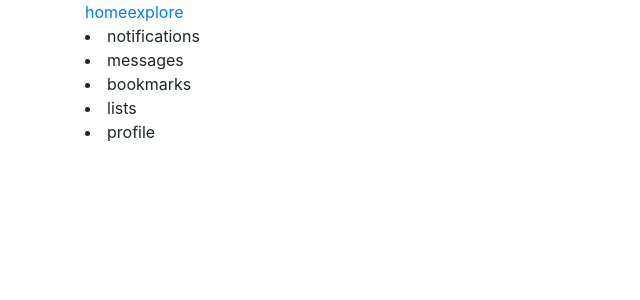
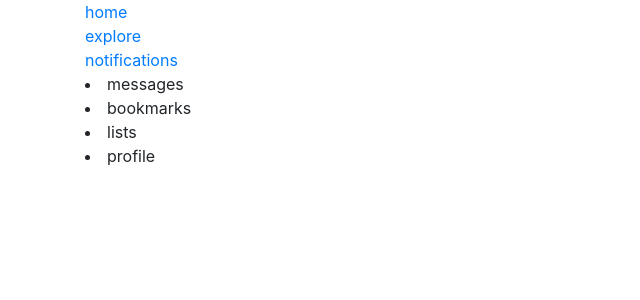
Before and after one commit to genxhero/quacker, a React (Create React App) app in the folder client/: page / in a window 1280 px wide. Shown: the top 300 px of the page, without its empty margins (0-640 px from the left). Built offline with nearby package versions, Linux system fonts and the light colour scheme.

Commit message:
rearrange links

```diff
--- a/client/src/components/QuackerNav.jsx
+++ b/client/src/components/QuackerNav.jsx
@@ -3,11 +3,10 @@ import {Link} from 'react-router-dom';
 
 const QuackerNav = (props) => {
     return (
-    <div className="">
-
+    <div style={{"display":"flex", "flexDirection":"column"}}>
           <Link to="/home">home</Link>
           <Link to="/explore">explore</Link>
-          <li>notifications</li>
+          <Link to="/">notifications</Link>
           <li>messages</li>
           <li>bookmarks</li>
           <li>lists</li>
```
